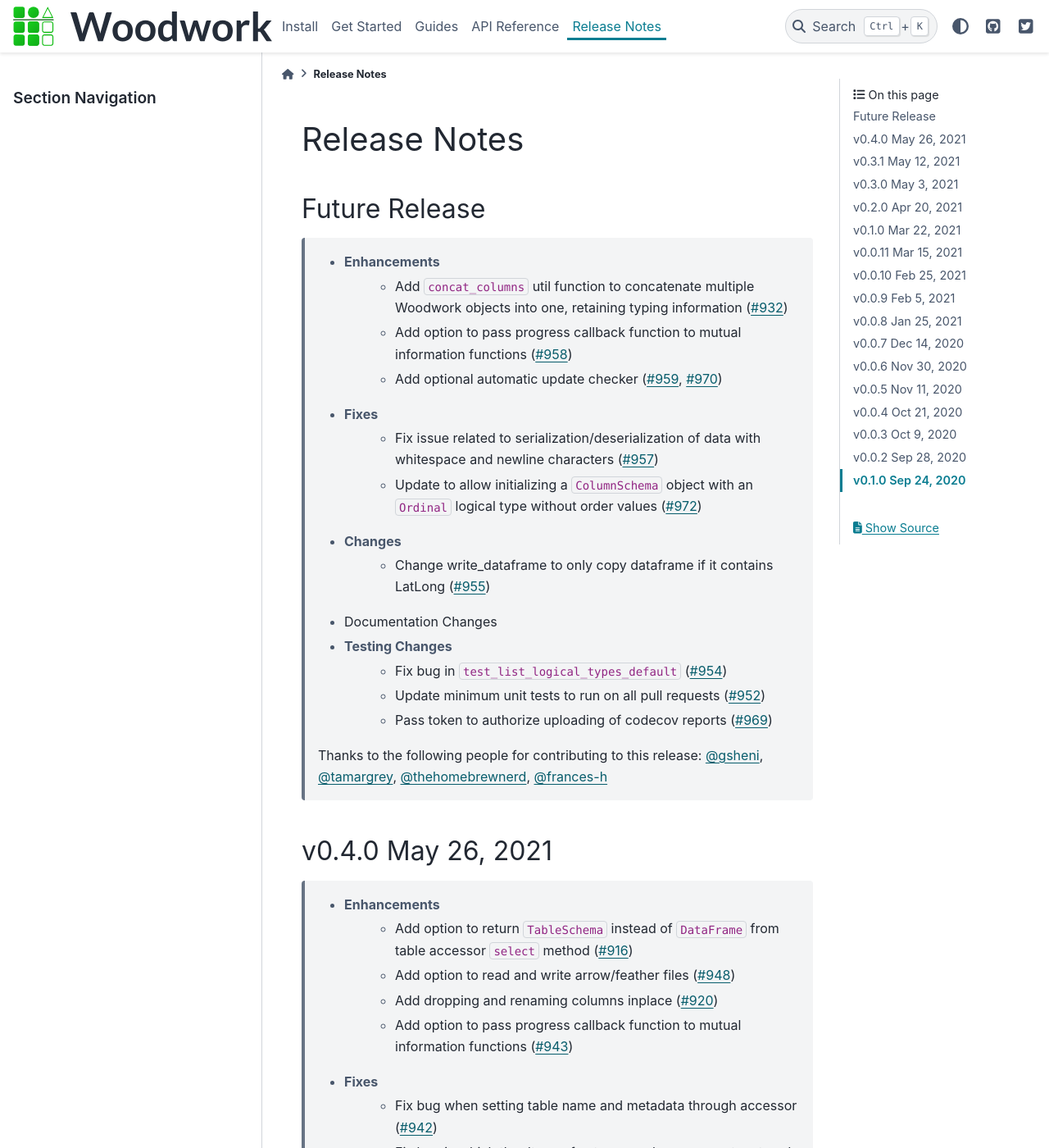
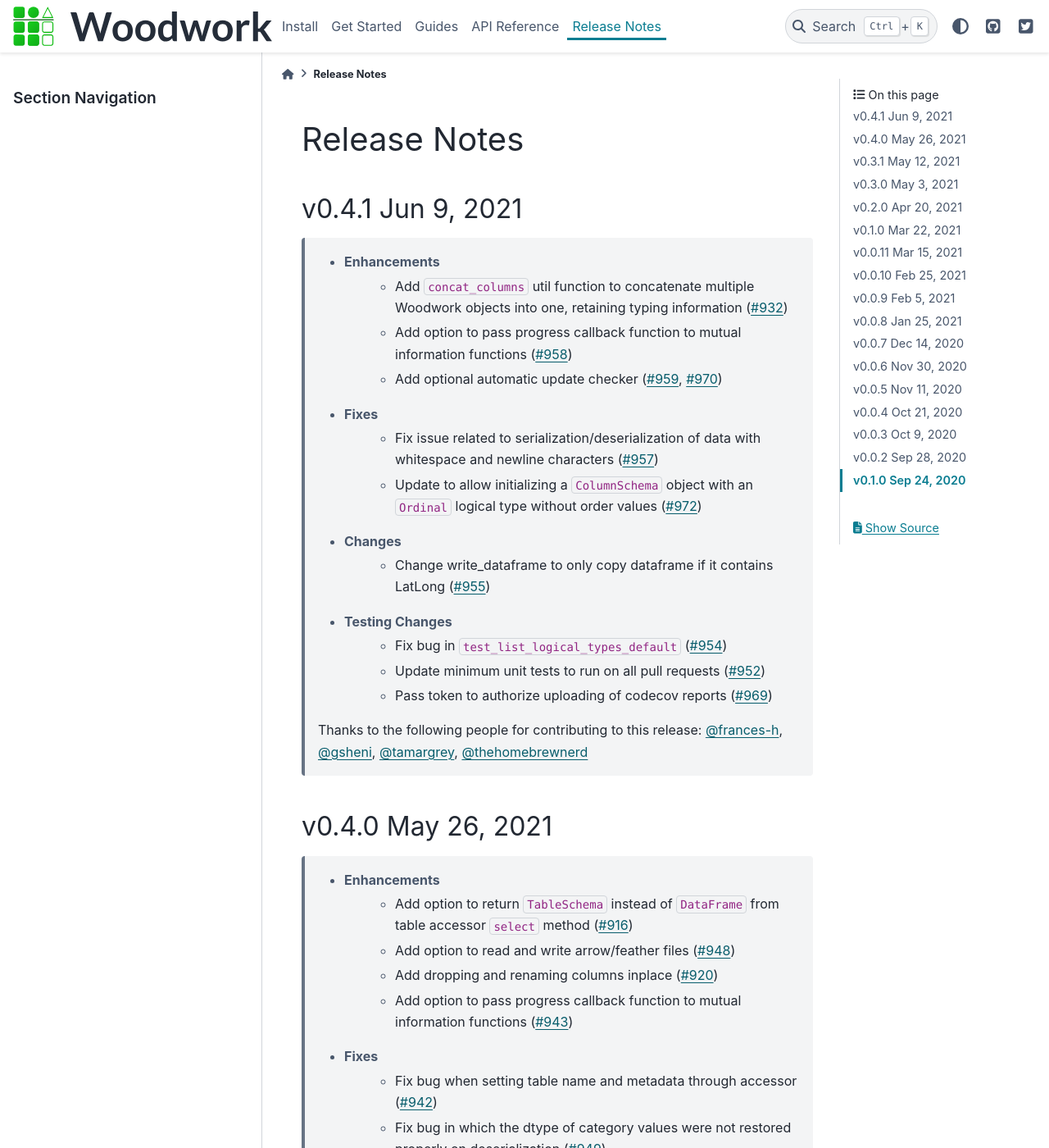
Before and after one commit to alteryx/woodwork, a Sphinx documentation site: the page built from docs/source/release_notes.rst, in a window 1280 px wide and 1400 px high. Shown: the whole window at 82% size. Built offline with Sphinx 7.4.7 and the PyData theme 0.15.4, drawn with Linux system fonts in a browser that asks for light colours; comment, search, counter and statistics services are not loaded.

Commit message:
v0.4.1 (#975)
* v0.4.1

* coverage

* revert change

* add update checker to test reqs

* add pragma nocover

```diff
--- a/docs/source/release_notes.rst
+++ b/docs/source/release_notes.rst
@@ -3,8 +3,18 @@
 Release Notes
 -------------
 
-Future Release
-==============
+.. Future Release
+  ==============
+    * Enhancements
+    * Fixes
+    * Changes
+    * Documentation Changes
+    * Testing Changes
+
+.. Thanks to the following people for contributing to this release:
+
+v0.4.1 Jun 9, 2021
+==================
     * Enhancements
         * Add ``concat_columns`` util function to concatenate multiple Woodwork objects into one, retaining typing information (:pr:`932`)
         * Add option to pass progress callback function to mutual information functions (:pr:`958`)
@@ -14,14 +24,13 @@
         * Update to allow initializing a ``ColumnSchema`` object with an ``Ordinal`` logical type without order values (:pr:`972`)
     * Changes
         * Change write_dataframe to only copy dataframe if it contains LatLong (:pr:`955`)
-    * Documentation Changes
     * Testing Changes
         * Fix bug in ``test_list_logical_types_default`` (:pr:`954`)
         * Update minimum unit tests to run on all pull requests (:pr:`952`)
         * Pass token to authorize uploading of codecov reports (:pr:`969`)
 
     Thanks to the following people for contributing to this release:
-    :user:`gsheni`, :user:`tamargrey`, :user:`thehomebrewnerd`, :user:`frances-h`
+    :user:`frances-h`, :user:`gsheni`, :user:`tamargrey`, :user:`thehomebrewnerd`
 
 
 v0.4.0 May 26, 2021
--- a/setup.py
+++ b/setup.py
@@ -16,7 +16,7 @@
     author='Alteryx, Inc.',
     author_email='support@featurelabs.com',
     license='BSD 3-clause',
-    version='0.4.0',
+    version='0.4.1',
     description='a two-dimensional data object with labeled axes and typing information',
     url='https://github.com/alteryx/woodwork/',
     classifiers=[
--- a/test-requirements.txt
+++ b/test-requirements.txt
@@ -7,3 +7,4 @@
 moto[all]>=1.3.14
 smart-open>=5.0.0
 pyarrow>=3.0.0
+alteryx-open-src-update-checker>=2.0.0
--- a/woodwork/__init__.py
+++ b/woodwork/__init__.py
@@ -22,5 +22,5 @@
         method = entry_point.load()
         if callable(method):
             method('woodwork')
-    except Exception:
+    except Exception:  # pragma: no cover
         pass
--- a/woodwork/version.py
+++ b/woodwork/version.py
@@ -1 +1 @@
-__version__ = "0.4.0"
+__version__ = "0.4.1"
```
Also changed, not shown: 1 other file.
